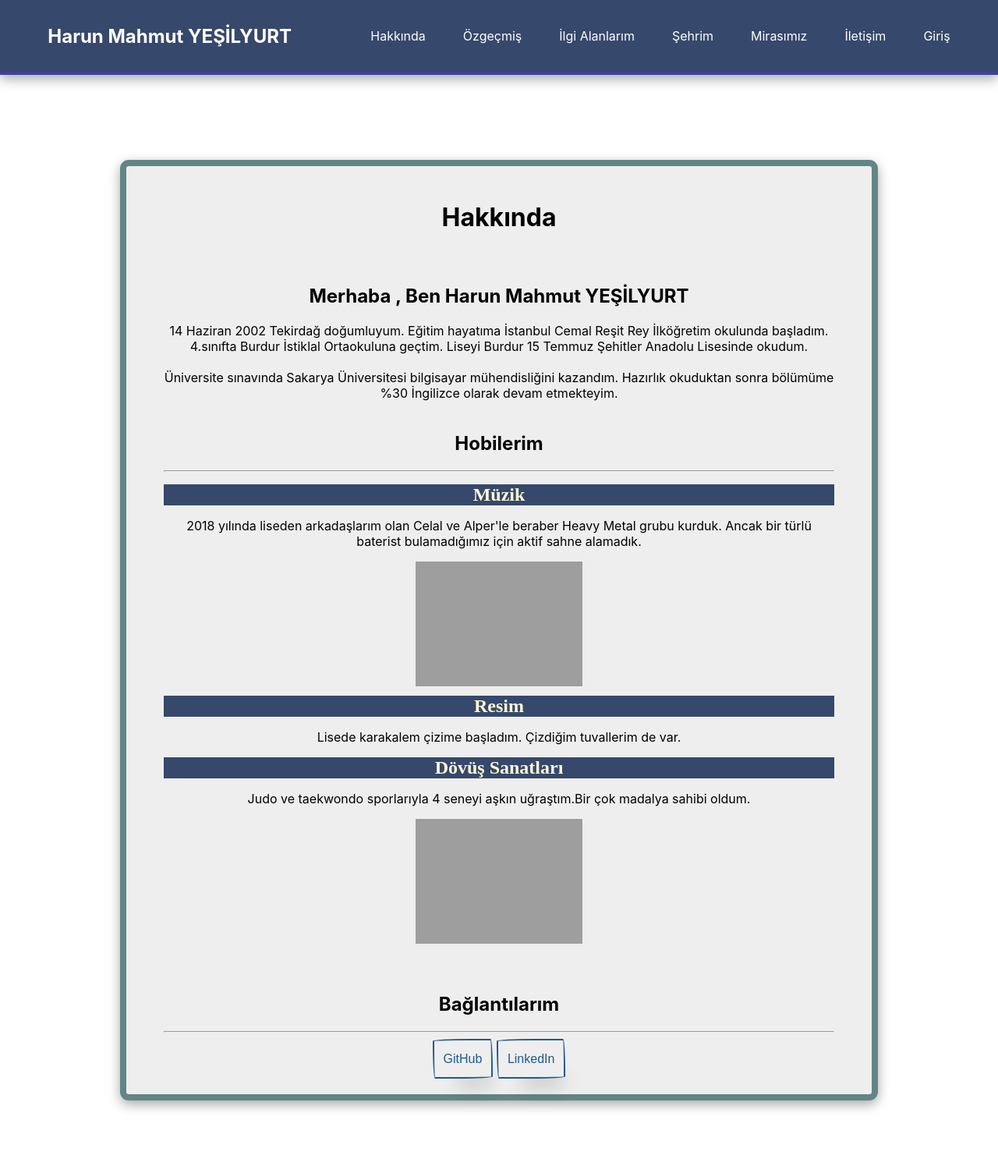
After one commit to harunmyesilyurt/MeAndMyHometown, a PHP site: page / in a window 1280 px wide. The commit adds this page. Shown: the whole page at 78% size. Run offline with PHP 8.4, Linux system fonts and the light colour scheme; grey boxes are pictures that could not be loaded.

Commit message:
AboutPage

```diff
--- a/Style.css
+++ b/Style.css
@@ -3,25 +3,25 @@
 }
 
 html {
+  background-color: #fff;
   height: 100%;
-  background-color: #fff;
 }
 
 body {
+  background-color: #fff;
   margin: 0;
   font-family: -apple-system, BlinkMacSystemFont, "Segoe UI", "Roboto", "Oxygen",
     "Ubuntu", "Cantarell", "Fira Sans", "Droid Sans", "Helvetica Neue",
     sans-serif;
   -webkit-font-smoothing: antialiased;
   -moz-osx-font-smoothing: grayscale;
-  background-color: #fff;
   padding: 0;
 }
 /* Navbar */
 .navbar {
+  background-color: #36486b;
   width: 100%;
   display: flex;
-  background-color: #36486b;
   position: fixed;
   top: 0;
   height: 6rem;
@@ -45,33 +45,19 @@ body {
 
 .navbar a,
 .navbar h1 {
+  color: #fff;
   text-decoration: none;
-  color: #fff;
-}
-
-.navbar a::after {
-  content: "";
-  display: block;
-  width: 0;
-  height: 2px;
-  background: #4040a1;
-  transition: width 0.3s;
-}
-
-.navbar a:hover::after {
-  width: 100%;
-  transition: width 0.3s;
 }
 
 /* Sidebar */
 .sidenav {
   height: 100%;
   width: 0;
+  background-color: #618685;
   position: fixed;
   z-index: 1;
   top: 0;
   left: 0;
-  background-color: #618685;
   overflow-x: hidden;
   transition: 0.5s;
   padding-top: 60px;
@@ -79,15 +65,15 @@ body {
 }
 
 .sideNavBtn {
+  color: #fff;
   display: none;
-  color: #fff;
   cursor: pointer;
 }
 .sidenav a {
+  color: #fff;
   padding: 8px 8px 8px 32px;
+  font-size: 25px;
   text-decoration: none;
-  font-size: 25px;
-  color: #fff;
   display: block;
   transition: 0.3s;
 }
@@ -124,38 +110,99 @@ body {
 }
 
 .content {
+  background-color: #ffffff;
   margin: 7rem 0;
   width: 100%;
-  background-color: #ffffff;
+  padding: 2rem;
   display: flex;
   flex-direction: column;
   justify-content: center;
   align-items: center;
 }
 
-.cv {
+.cv,
+.index {
   background-color: #eee;
+  border: 0.5rem solid #618685;
   padding: 0 3rem;
-  border: 0.5rem solid #618685;
+  width: 80%;
   border-radius: 0.7rem;
   box-shadow: rgba(0, 0, 0, 0.35) 0px 5px 15px;
-  margin: 0 10%;
+  margin: 5% 10%;
   text-align: center;
 }
 
-.cv a {
+.MainHead {
+  font-size: 2rem;
+}
+.cv a,
+.index a {
   color: #20598b;
 }
 
-.cv .head {
+.cv .head,
+.index .head {
+  background-color: #36486b;
+  color: #fefbd8;
   font-family: "Times New Roman", Times, serif;
   font-size: 1.5rem;
-  background-color: #36486b;
-  color: #fefbd8;
-  margin: 0.5rem 12%;
+  margin: 0.5rem 0;
   text-align: center;
+  width: 100%;
 }
 
-.cv ul {
+.cv ul,
+.index ul {
   list-style-type: none;
+  display: flex;
+  flex-direction: column;
+  align-items: center;
+  justify-content: center;
+  margin: 0;
+  padding: 0;
 }
+
+.Image {
+  height: 10rem;
+}
+
+.indexBtn {
+  align-self: center;
+  text-decoration: none;
+  background-color: #eee;
+  background-image: none;
+  background-position: 0 90%;
+  background-repeat: repeat no-repeat;
+  background-size: 4px 3px;
+  border-radius: 15px 225px 255px 15px 15px 255px 225px 15px;
+  border-style: solid;
+  border-width: 2px;
+  box-shadow: rgba(0, 0, 0, 0.2) 15px 28px 25px -18px;
+  box-sizing: border-box;
+  color: #41403e;
+  cursor: pointer;
+  display: inline-block;
+  font-family: Neucha, sans-serif;
+  font-size: 1rem;
+  line-height: 23px;
+  outline: none;
+  padding: 0.75rem;
+  text-decoration: none;
+  transition: all 235ms ease-in-out;
+  border-bottom-left-radius: 15px 255px;
+  border-bottom-right-radius: 225px 15px;
+  border-top-left-radius: 255px 15px;
+  border-top-right-radius: 15px 225px;
+  user-select: none;
+  -webkit-user-select: none;
+  touch-action: manipulation;
+}
+
+.indexBtn:hover {
+  box-shadow: rgba(0, 0, 0, 0.3) 2px 8px 8px -5px;
+  transform: translate3d(0, 2px, 0);
+}
+
+.indexBtn:focus {
+  box-shadow: rgba(0, 0, 0, 0.3) 2px 8px 4px -6px;
+}
--- /dev/null
+++ b/index.html
@@ -0,0 +1,150 @@
+<!DOCTYPE html>
+<html lang="tr">
+  <head>
+    <meta charset="UTF-8" />
+    <meta http-equiv="X-UA-Compatible" content="IE=edge" />
+    <meta name="viewport" content="width=device-width, initial-scale=1.0" />
+    <link rel="stylesheet" href="Style.css" />
+    <title>Hakkında</title>
+  </head>
+  <body>
+    <nav class="navbar">
+        <div class="navContainer">
+          <span class="sideNavBtn" onclick="openNav()">
+            <svg
+              fill="none"
+              height="32"
+              viewBox="0 0 24 24"
+              width="32"
+              xmlns="http://www.w3.org/2000/svg"
+            >
+              <path
+                d="M4 6H20M4 12H20M4 18H20"
+                stroke="#fff"
+                stroke-linecap="round"
+                stroke-linejoin="round"
+                stroke-width="2"
+              />
+            </svg>
+          </span>
+          <div id="mySidenav" class="sidenav">
+            <a href="javascript:void(0)" class="closebtn" onclick="closeNav()"
+              >&times;</a
+            >
+            <a href="index.html">Hakkında</a>
+            <a href="Cv.html">Özgeçmiş</a>
+            <a href="AreasOfİnterest.html">İlgi Alanlarım</a>
+            <a href="">Şehrim</a>
+            <a href="">Mirasımız</a>
+            <a href="">İletişim</a>
+            <a href="">Giriş</a>
+          </div>
+          <script>
+            function openNav() {
+              document.getElementById("mySidenav").style.width = "100%";
+            }
+
+            function closeNav() {
+              document.getElementById("mySidenav").style.width = "0";
+            }
+          </script>
+
+          <h1>Harun Mahmut YEŞİLYURT</h1>
+
+          <ul class="navbarLinks">
+            <li>
+              <a href="index.html">Hakkında</a>
+            </li>
+            <li>
+              <a href="Cv.html">Özgeçmiş</a>
+            </li>
+            <li>
+              <a href="AreasOfİnterest.html">İlgi Alanlarım</a>
+            </li>
+            <li>
+              <a href="">Şehrim</a>
+            </li>
+            <li>
+              <a href="">Mirasımız</a>
+            </li>
+
+            <li>
+              <a href="">İletişim</a>
+            </li>
+            <li>
+                <a href="">Giriş</a>
+              </li>
+          </ul>
+        </div>
+      </nav>
+    <main class="content">
+        <section class="index about" id="about">
+            <div>
+            <br />
+            <h1 class="MainHead">Hakkında</h1>
+            <br />
+          <span>
+            <h2>Merhaba , Ben Harun Mahmut YEŞİLYURT</h2>
+            <p>
+              14 Haziran 2002 Tekirdağ doğumluyum. Eğitim hayatıma İstanbul Cemal Reşit Rey İlköğretim okulunda başladım.
+              4.sınıfta Burdur İstiklal Ortaokuluna geçtim. Liseyi Burdur 15 Temmuz Şehitler Anadolu Lisesinde okudum.
+              <br />
+              <br />
+              Üniversite sınavında Sakarya Üniversitesi bilgisayar
+              mühendisliğini kazandım. Hazırlık okuduktan
+              sonra bölümüme %30 İngilizce olarak devam
+              etmekteyim.
+
+              <br /><br />
+            </p>
+            <h2>Hobilerim</h2>
+            <hr>
+            <ul>
+                <li>
+                    <h4 class="head" >Müzik</h4>
+                    <p>2018 yılında liseden arkadaşlarım olan Celal ve Alper'le beraber Heavy Metal grubu kurduk. Ancak bir türlü baterist bulamadığımız için aktif sahne alamadık. </p>
+                    <img class="Image" src="https://encrypted-tbn0.gstatic.com/images?q=tbn:ANd9GcQLp3Gc9w8F9vEJkHZto20oE7-wFsdUTDRxCtSxD_eoQA&s" alt="" />
+                    <h4 class="head">Resim</h4>
+                    <p>Lisede karakalem çizime başladım. Çizdiğim tuvallerim de var.</p>
+                    <h4 class="head">Dövüş Sanatları</h4>
+                    <p>Judo ve taekwondo sporlarıyla 4 seneyi aşkın uğraştım.Bir çok madalya sahibi oldum.</p>
+                    <img class="Image" src="https://encrypted-tbn0.gstatic.com/images?q=tbn:ANd9GcQLp3Gc9w8F9vEJkHZto20oE7-wFsdUTDRxCtSxD_eoQA&s" alt="" />
+                </li>
+            </ul>
+
+            <br /><br />
+
+            <h2>Bağlantılarım</h2>
+            <hr>
+
+
+            <div  class="aboutLinks">
+
+
+
+            <a class="indexBtn"
+              href="https://github.com/harunmyesilyurt"
+              target="_blank"
+
+              rel="noopener noreferrer"
+            >
+              GitHub
+            </a>
+            <a class="indexBtn"
+              href=https://www.linkedin.com/in/harun-ye%C5%9Filyurt-45a715274/
+              target="_blank"
+              rel="noopener noreferrer"
+
+            >
+              LinkedIn
+            </a>
+
+            <br /><br />
+             </div>
+
+
+        </div>
+      </section>
+    </main>
+  </body>
+</html>
```
Also changed, not shown: Cv.html (+9 -9 lines).
